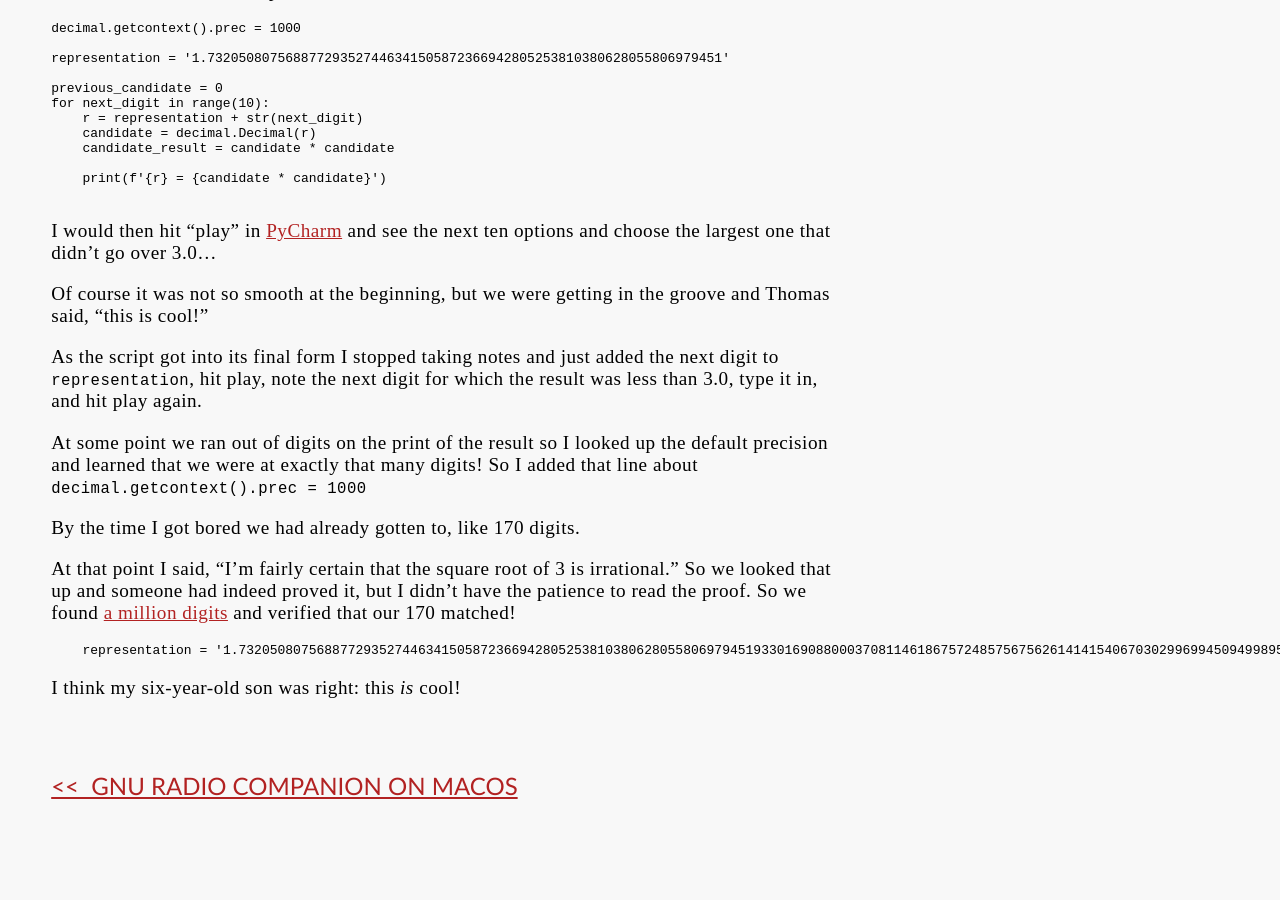
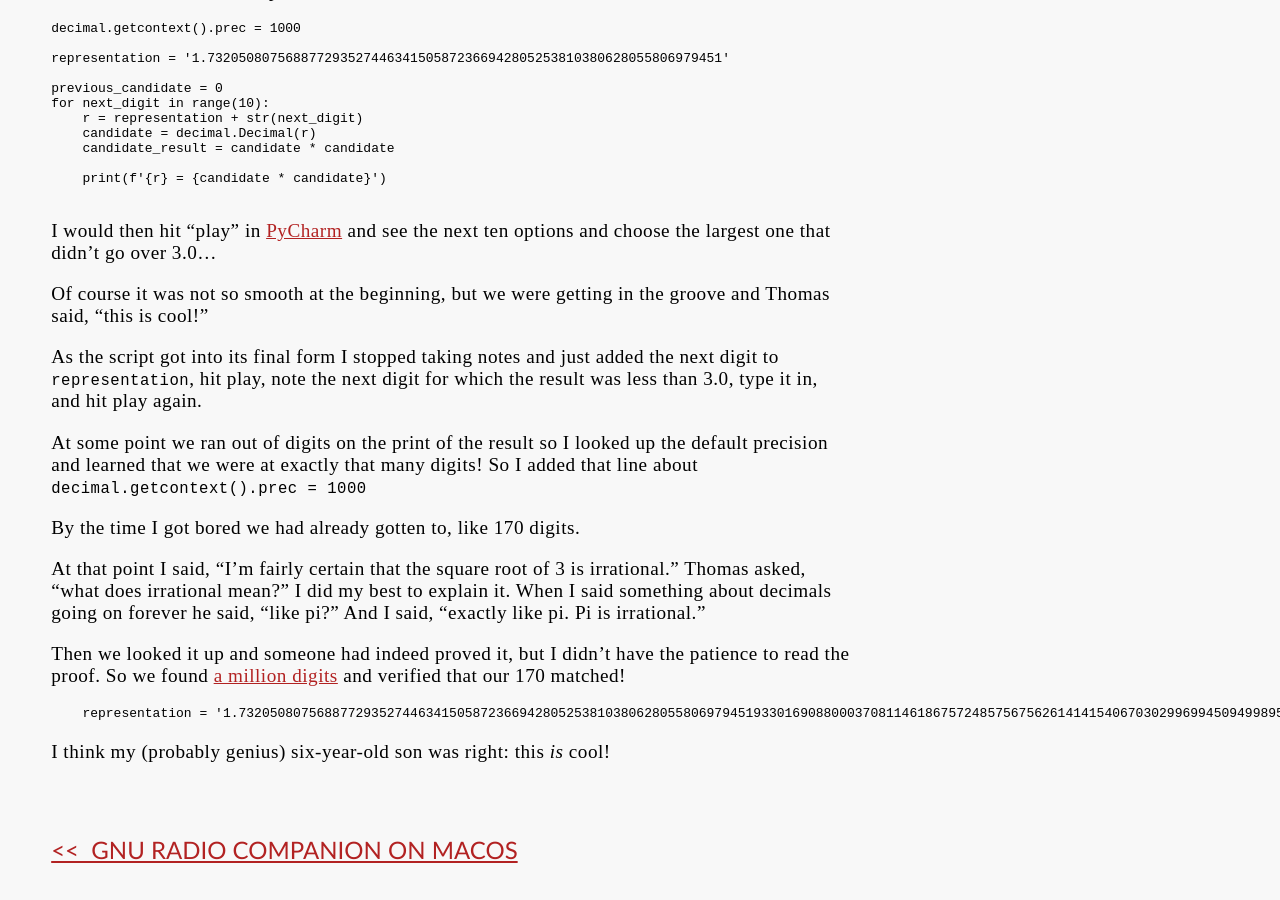
Before and after one commit to n8mob/n8mob.github.io, a Jekyll site: the page built from _posts/2022-05-06-square-root-of-3.md, in a window 1280 px wide and 900 px high, scrolled down 980 px. Built offline with Jekyll 4.4.1, drawn with Linux system fonts in a browser that asks for light colours; before the commit the page ends 1817 px from its top, so only the background shows below that.

Commit message:
what does 'irrational' mean?

````diff
--- a/_posts/2022-05-06-square-root-of-3.md
+++ b/_posts/2022-05-06-square-root-of-3.md
@@ -47,10 +47,15 @@ At some point we ran out of digits on the print of the result so I looked up the
 
 By the time I got bored we had already gotten to, like 170 digits.
 
-At that point I said, "I'm fairly certain that the square root of 3 is irrational." So we looked that up and someone had indeed proved it, but I didn't have the patience to read the proof. So we found [a million digits](https://apod.nasa.gov/htmltest/gifcity/sqrt3.1mil) and verified that our 170 matched!
+At that point I said, "I'm fairly certain that the square root of 3 is irrational."
+Thomas asked, "what does irrational mean?"
+I did my best to explain it. When I said something about decimals going on forever he said, "like pi?"
+And I said, "exactly like pi. Pi is irrational."
+
+Then we looked it up and someone had indeed proved it, but I didn't have the patience to read the proof. So we found [a million digits](https://apod.nasa.gov/htmltest/gifcity/sqrt3.1mil) and verified that our 170 matched!
 
 ```python
     representation = '1.73205080756887729352744634150587236694280525381038062805580697945193301690880003708114618675724857567562614141540670302996994509499895247881165551209437364852809323190230558'
 ```
 
-I think my six-year-old son was right: this _is_ cool!
+I think my (probably genius) six-year-old son was right: this _is_ cool!
````
